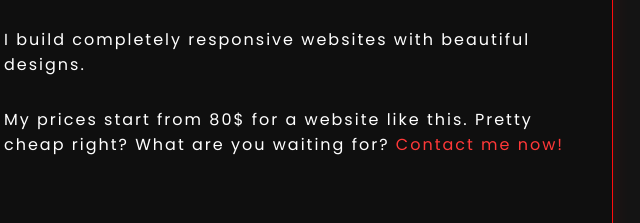
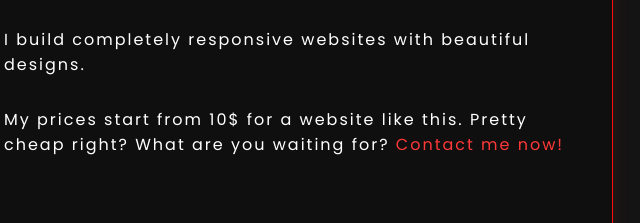
Before and after one commit to NexusExploits/portfolio2, a plain HTML site: page index.html in a window 1280 px wide. Shown: the part 1217-1440 px from the top of the page, 597-1237 px from the left. Drawn offline with Linux system fonts and the light colour scheme.

Commit message:
Update index.html

```diff
--- a/index.html
+++ b/index.html
@@ -37,7 +37,7 @@
                 <h2>About me</h2>
                 <p>I'm a 16 year old developer working on Fiverr as a freelancer. Been studying computer programming since the age of 9. Had many certificates in my dreams. I have worked with alot of programming languages like: Lua, C#, C++, JS, Java and Python. I made alot of discord bots in my free time and now i'm working as a Web Developer that can build beautiful websites like the one you're seeing right now. Admire my work and give me a thumbs up irl so i can keep working.</p>
                 <p>I build completely responsive websites with beautiful designs.</p>
-                <p>My prices start from 80$ for a website like this. Pretty cheap right? What are you waiting for? <a href="#contact">Contact me now!</a></p>
+                <p>My prices start from 10$ for a website like this. Pretty cheap right? What are you waiting for? <a href="#contact">Contact me now!</a></p>
             </div>
         </div>
     </section>
```
